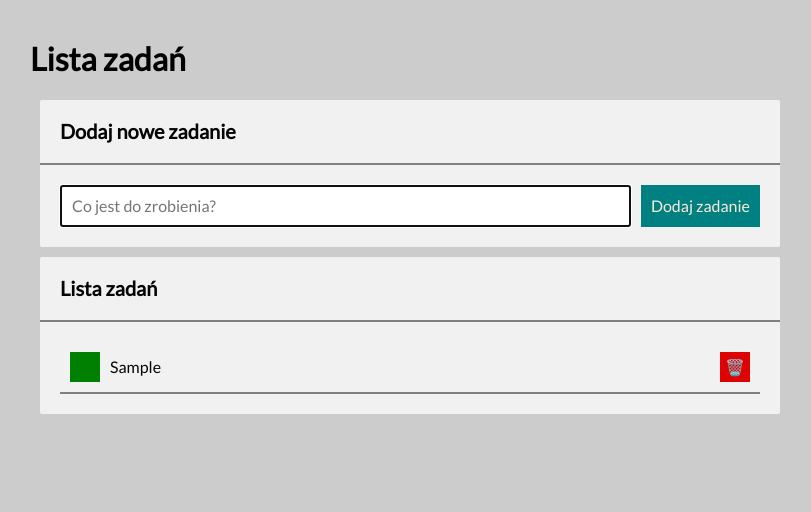
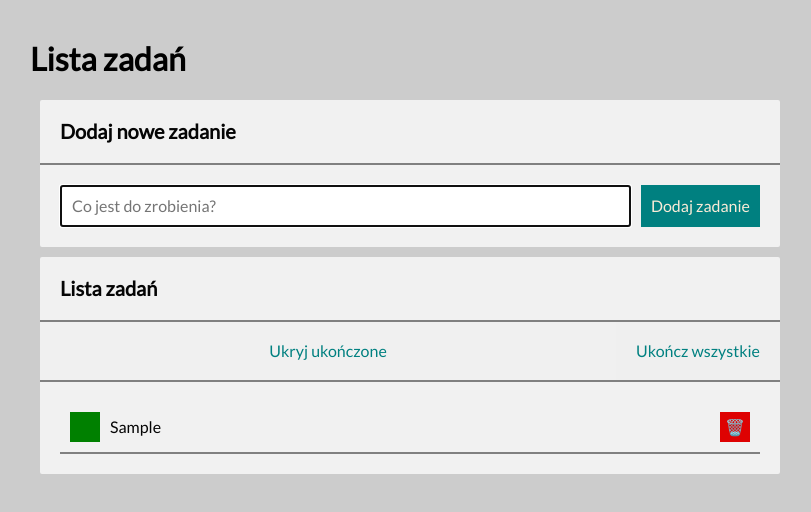
Before and after one commit to danielnowrot/todoList, a plain HTML site: page index.html in a window 1280 px wide. Both pictures are taken after typing "Sample" into the empty fields and a click on the button "Dodaj zadanie". Shown: the whole page, without its empty margins (230-1041 px from the left). Drawn offline with nearby package versions, Linux system fonts and the light colour scheme.

Commit message:
added hideDoneTasks functionality

```diff
--- a/css/section.css
+++ b/css/section.css
@@ -16,6 +16,12 @@
     border-bottom: 2px solid gray;
 }
 
+@media(max-width:767px) {
+    .section__title {
+        border-bottom: none;
+    }
+}
+
 .section__list {
     list-style: none;
     margin: 0;
@@ -31,6 +37,50 @@
     border-bottom: 2px solid gray;
 }
 
+.section__listItem--hidden {
+    display: none;
+}
+
 .section__listText--done {
     text-decoration: line-through;
 }
+
+.section__header {
+    display: grid;
+    grid-template-columns: 1fr auto auto;
+
+}
+
+@media (max-width:767px) {
+    .section__header {
+        grid-template-columns: 1fr;
+        border-bottom: none;
+    }
+}
+
+.button__hideAll {
+    border: none;
+    border-bottom: 2px solid gray;
+    padding: 20px;
+    color: teal;
+
+}
+
+@media(max-width:767px) {
+    .button__hideAll {
+        border-bottom: none;
+    }
+}
+
+.button__doneAll {
+    border: none;
+    border-bottom: 2px solid gray;
+    padding: 20px;
+    color: teal;
+}
+
+@media(max-width:767px) {
+    .button__doneAll {
+        border-bottom: none;
+    }
+}
--- a/index.html
+++ b/index.html
@@ -41,9 +41,14 @@
             </form>
         </section>
         <section class="section">
-            <h2 class="section__title">
-                Lista zadań
-            </h2>
+            <!-- <div class=""> -->
+                <h2 class="section__title">
+                    Lista zadań
+                </h2>
+                <div class="js-tasksListButton section__header">
+
+                </div>
+            <!-- </div> -->
             <ul class="section__list js-tasksList"></ul>
         </section>
     </main>
--- a/js/script.js
+++ b/js/script.js
@@ -1,6 +1,6 @@
 {
-   let tasks = [
-   ];
+   let tasks = [];
+   let hideDoneTask = false;
 
    const bindRemoveEvents = () => {
       const removeButtons = document.querySelectorAll(".js-remove");
@@ -22,13 +22,22 @@
       })
    }
 
+   const bindButtonEvents = () => {
+      const hideDoneTasksButton = document.querySelector(".js-hideAllDoneTasks");
+
+      if (hideDoneTasksButton) {
+         hideDoneTasksButton.addEventListener("click", hideDoneTasks);
+
+      };
+   }
+
    const renderTasks = () => {
       let htmlString = "";
 
       for (const task of tasks) {
          htmlString += `
 
-         <li class="section__listItem">
+         <li class="section__listItem ${hideDoneTask && task.done ? "section__listItem--hidden" : ""}">
             <button class="task__button task__button--accept js-done">
               ${task.done ? "✓" : " "}
             </button>
@@ -46,13 +55,31 @@
       document.querySelector(".js-newTask").focus();
    };
 
-   const renderButtons = () => { };
+   const renderButtons = () => {
+      let htmlButtonString = "";
+
+      if (tasks.length !== 0) {
+         htmlButtonString = `
+            <button
+               class="js-hideAllDoneTasks button__hideAll"
+               ${tasks.some(({ done }) => done) ? "" : "disabled"}>
+               ${hideDoneTask ? "Pokaż " : "Ukryj "}ukończone
+            </button>
+            <button class="js-allTasksDone button__doneAll">
+               Ukończ wszystkie
+            </button>
+         `
+      };
+
+      document.querySelector(".js-tasksListButton").innerHTML = htmlButtonString;
+   };
 
    const render = () => {
       renderTasks();
       renderButtons();
       bindRemoveEvents();
       bindToggleDoneEvents();
+      bindButtonEvents();
    };
 
    const addNewTask = (newTaskContent) => {
@@ -80,6 +107,11 @@
       render();
    };
 
+   const hideDoneTasks = () => {
+      hideDoneTask = !hideDoneTask;
+      render();
+   }
+
    const onFormSubmit = (event) => {
       event.preventDefault();
 
```
